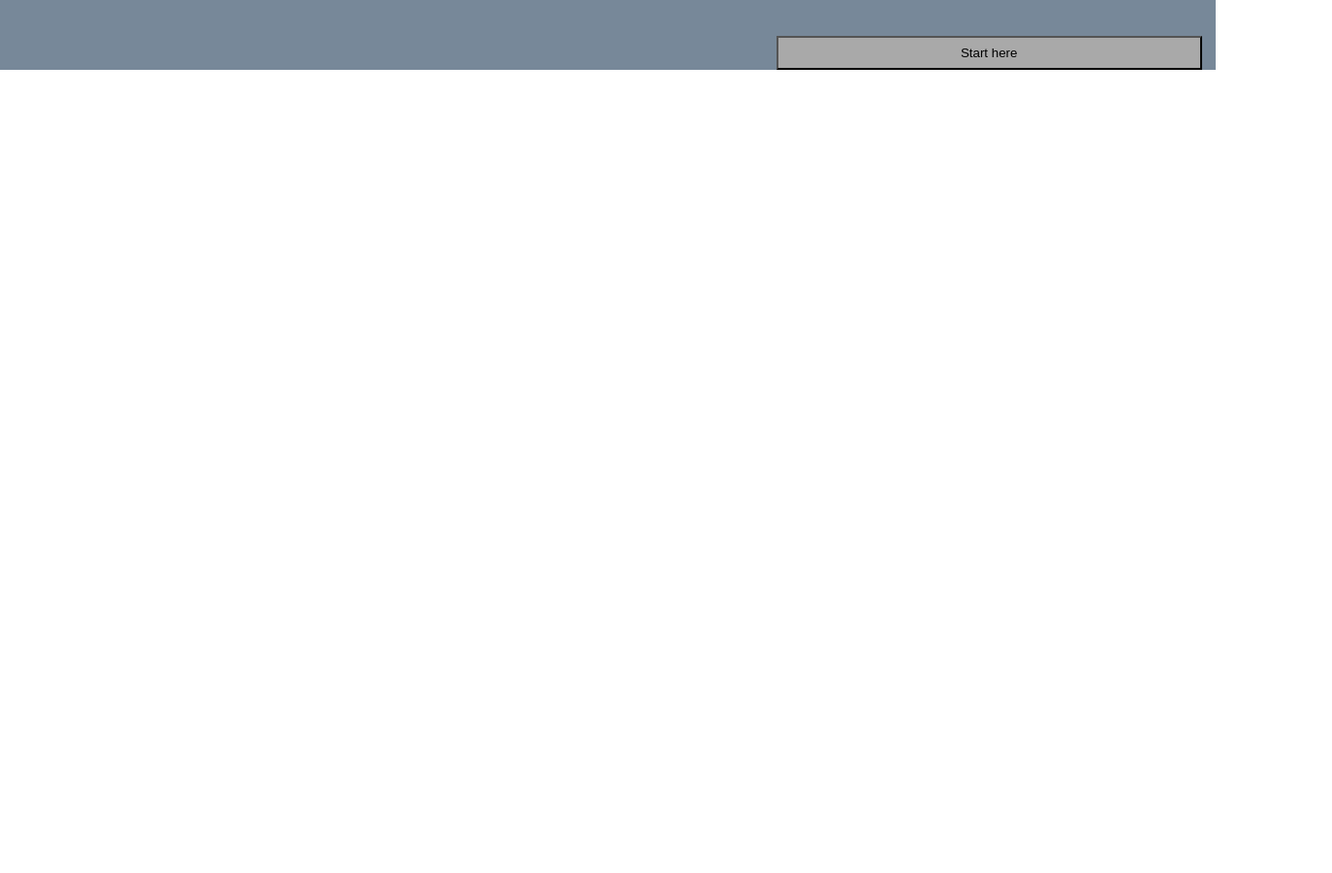
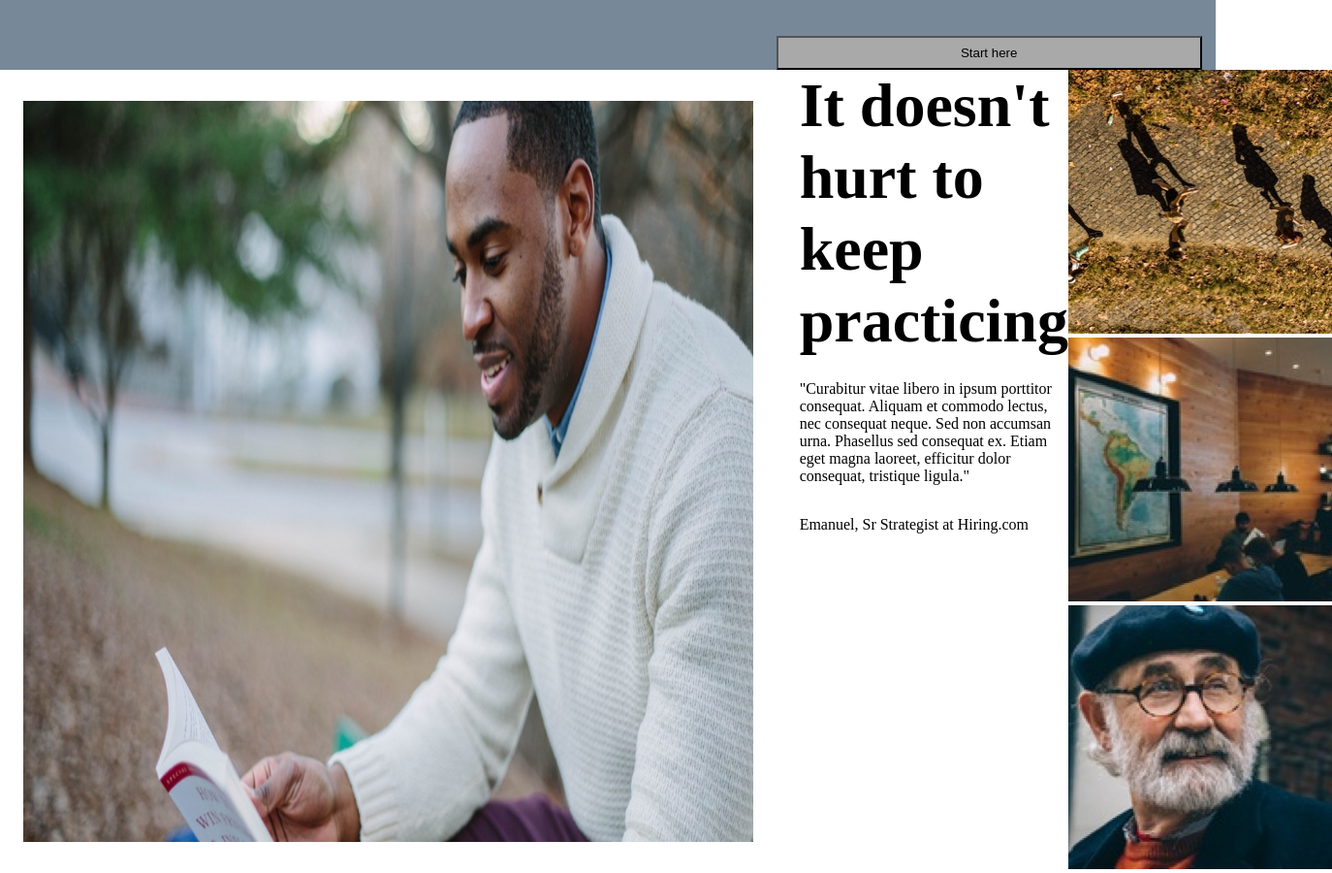
Before and after one commit to Calamity-Linz/Colmar-Academy, a plain HTML site: page index.html in a window 1280 px wide. Shown: the part 798-1698 px from the top of the page at 97% size, 1374 px wide, since content can reach past the window. Before the commit the page ends 870 px from the top, so only its background shows below. Drawn offline with Linux system fonts and the light colour scheme.

Commit message:
began Main div and added the media included

```diff
--- a/Resources/stylesheet.css
+++ b/Resources/stylesheet.css
@@ -86,3 +86,49 @@ h2 {
     padding-top: 8px;
     padding-bottom: 8px;
 }
+
+.main {
+    top: 64px;
+    position: relative;
+    background-color: white;
+    width: 98%;
+    display: inline-flex;
+}
+
+.main-img {
+    position: relative;
+    margin: 32px 24px;
+    width: 60%;
+}
+
+.keep-practicing {
+    display: flex;
+    justify-content: flex-start;
+    flex-direction: column;
+    width: 70%;
+    margin-left: 24px;
+}
+
+p.main-practice {
+    margin: 0;
+}
+
+h1.main-practice {
+   margin-top: 0;
+   margin-bottom: 0px;
+   font-size: 4rem;
+   margin-bottom: 24px;
+}
+
+.quote {
+    margin-top: 32px;
+    margin-bottom: 32px;
+}
+
+.aside {
+    display: flex;
+    flex-direction: column;
+    width: 40%;
+    justify-content: center;
+    align-items: center;
+}
--- a/index.html
+++ b/index.html
@@ -21,5 +21,24 @@
             <button class="button-start">Start here</button>
         </div>
     </div>
+    <div class="main">
+        <img class="main-img" src="Resources\images\information-main.jpg">
+        <div class="keep-practicing">
+            <h1 class="main-practice">It doesn't hurt to keep practicing</h1>
+            <p class="main-practice">"Curabitur vitae libero in ipsum porttitor consequat. Aliquam et commodo lectus,<br>nec consequat neque. Sed non accumsan urna. Phasellus sed consequat ex. Etiam<br>eget magna laoreet, efficitur dolor consequat, tristique ligula."</p>
+            <p class="quote">Emanuel, Sr Strategist at Hiring.com</p>
+        </div>
+        <div class="aside">
+            <div class="side-links">
+                <img src="Resources\images\information-orientation.jpg">
+            </div>
+            <div class="side-links">
+                <img src="Resources\images\information-campus.jpg">
+            </div>
+            <div class="side-link">
+                <img src="Resources\images\information-guest-lecture.jpg">
+            </div>
+        </div>
+    </div>
 </body>
 </html>
```
